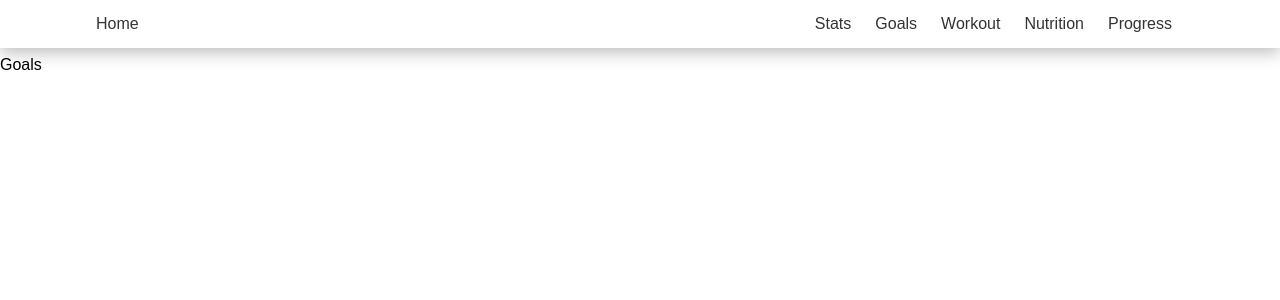
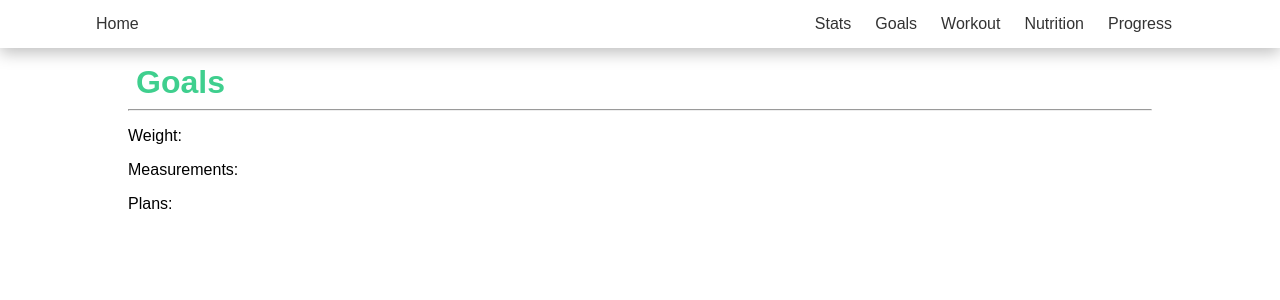
Before and after one commit to sergio-ortiz/4dgainz, a Next.js app: page /goals in a window 1280 px wide. Shown: the top 300 px of the page. Built offline with nearby package versions, Linux system fonts and the light colour scheme.

Commit message:
feat(goals): page component skeleton based off stats page component

```diff
--- a/pages/goals.js
+++ b/pages/goals.js
@@ -1,5 +1,18 @@
 import Layout from "@/components/Layout";
+import styles from "../styles/Stats.module.css";
 
-const Goals = () => <Layout>Goals</Layout>;
+const Goals = () => (
+  <Layout>
+    <div className={styles.container}>
+      <h1 className={styles.mainHeading}>Goals</h1>
+      <hr />
+      <ul className={styles.stats}>
+        <li className={styles.statsItem}>Weight:</li>
+        <li className={styles.statsItem}>Measurements:</li>
+        <li className={styles.statsItem}>Plans:</li>
+      </ul>
+    </div>
+  </Layout>
+);
 
 export default Goals;
--- a/styles/Home.module.css
+++ b/styles/Home.module.css
@@ -6,5 +6,5 @@
 }
 
 .mainHeading {
-  font-weight: lighter;
+  font-weight: light;
 }
--- a/styles/Stats.module.css
+++ b/styles/Stats.module.css
@@ -7,6 +7,7 @@
 .mainHeading {
   color: #3fcf8e;
   padding: 0.5rem;
+  font-weight: light;
 }
 
 .stats {
```
